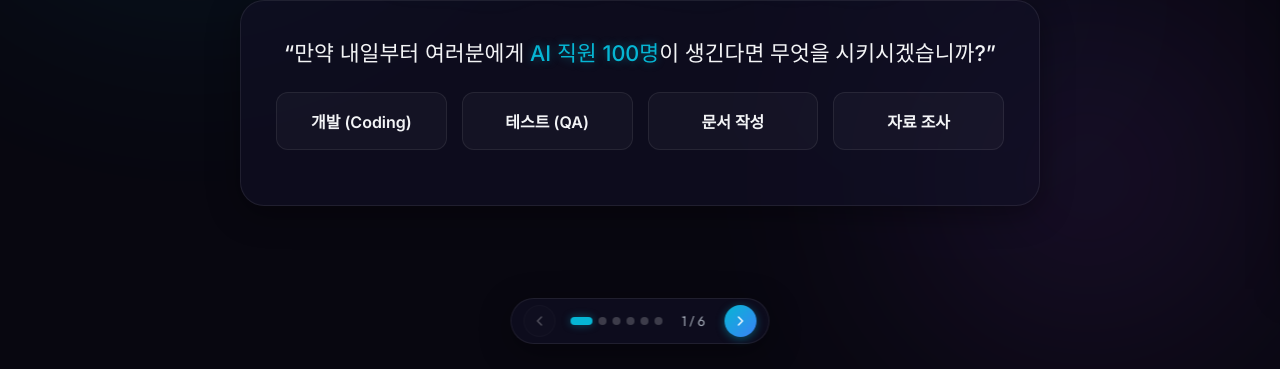
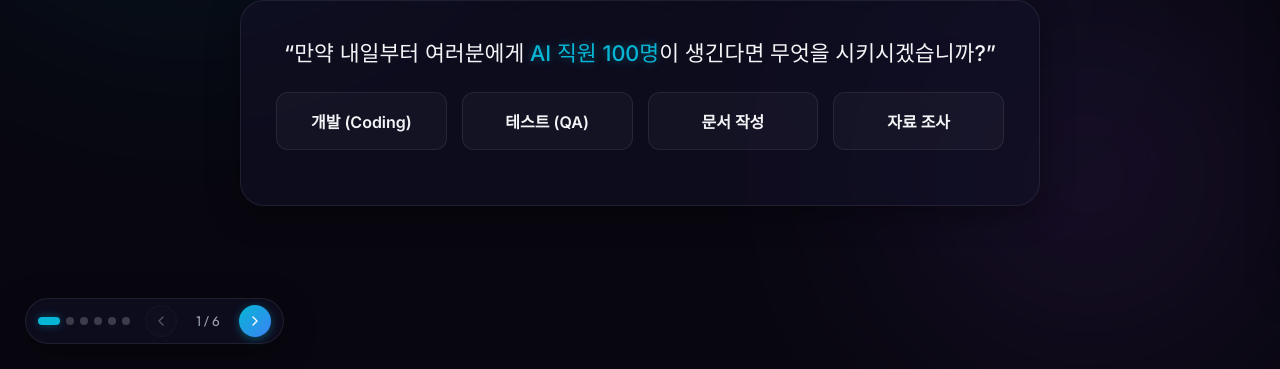
Before and after one commit to testtjdgh-sys/appt, a website built with Vite: page index.html in a window 1280 px wide. Shown: the part 431-800 px from the top of the page. Built offline with nearby package versions, Linux system fonts and the light colour scheme.

Commit message:
Move slide navigation left and simplify slide copy

```diff
--- a/index.html
+++ b/index.html
@@ -51,7 +51,8 @@
                   <span class="insight-icon">💡</span>
                   <p class="insight-text">
                     진짜 중요한 것은 <strong>“무엇을 시킬 것인가”</strong>가 아니라<br>
-                    <strong class="highlight-neon">“어떻게 일을 나눌 것인가 (업무 분해)”</strong>입니다.
+                    <strong class="highlight-neon">“큰 일을 작은 단계로 나눠서, AI가 하나씩 맡게 하는 것”</strong>입니다.
+                    <br>즉, <strong>일을 잘 쪼개서 맡기는 능력</strong>이 중요합니다.
                   </p>
                 </div>
               </div>
--- a/src/main.js
+++ b/src/main.js
@@ -18,7 +18,8 @@ const presenterNotes = [
 
   개발, 테스트, 문서 작성, 자료 조사... 많은 답이 나옵니다.
   흥미로운 점은 대개 <strong>'AI에게 시켜야 할 일(Task)'</strong>을 먼저 구상한다는 점입니다.
-  하지만 AI를 조율할 때 진짜 핵심은 <strong>'무엇을 시키느냐가 아니라, 어떻게 일을 쪼개고 분할해서 나눌 것인가(업무 분해 능력)'</strong>입니다.”`,
+  하지만 AI를 조율할 때 진짜 핵심은 <strong>'무엇을 시키느냐가 아니라, 일을 나눠서 각각 맡길 수 있느냐'</strong>입니다.
+  쉽게 말해, <strong>한 번에 큰 일 하나를 던지는 것보다, AI가 처리하기 쉬운 작은 단계로 쪼개서 맡기는 능력</strong>이 중요하다는 뜻입니다.”`,
 
   // Slide 1: Paradigm Shift
   `“인류 역사에는 생산 방식의 주체를 완전히 바꾼 세 차례의 큰 자동화가 있었습니다.
@@ -609,9 +610,8 @@ const buildDotIndicators = () => {
     dotEls.push(dot);
   }
 
-  // Insert dots between prev button and number
-  const numSpan = nav.querySelector('.floating-slide-number');
-  nav.insertBefore(dotsEl, numSpan);
+  // Insert dots before the control buttons so they sit on the left edge
+  nav.insertBefore(dotsEl, nav.firstChild);
 };
 
 document.addEventListener('DOMContentLoaded', () => {
--- a/src/style.css
+++ b/src/style.css
@@ -1625,8 +1625,8 @@ body {
 .floating-footer-navigation {
   position: absolute;
   bottom: 25px;
-  left: 50%;
-  transform: translateX(-50%);
+  left: 25px;
+  transform: none;
   z-index: 100;
 }
 
```
